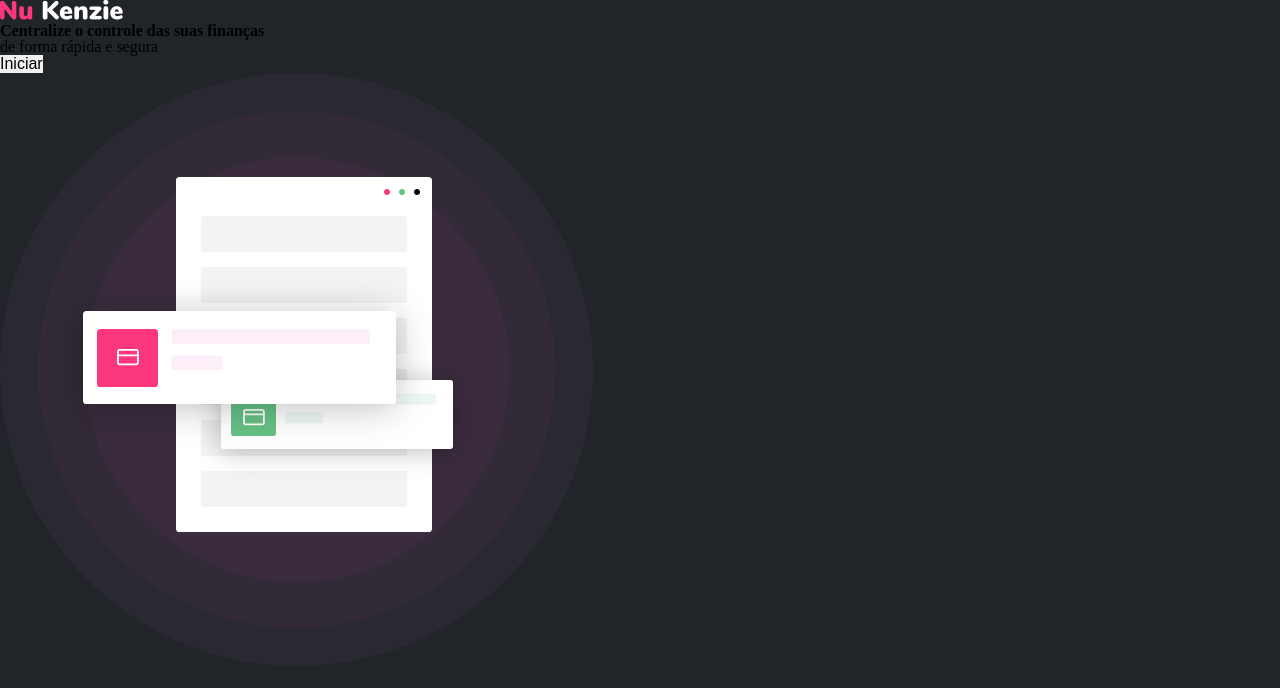
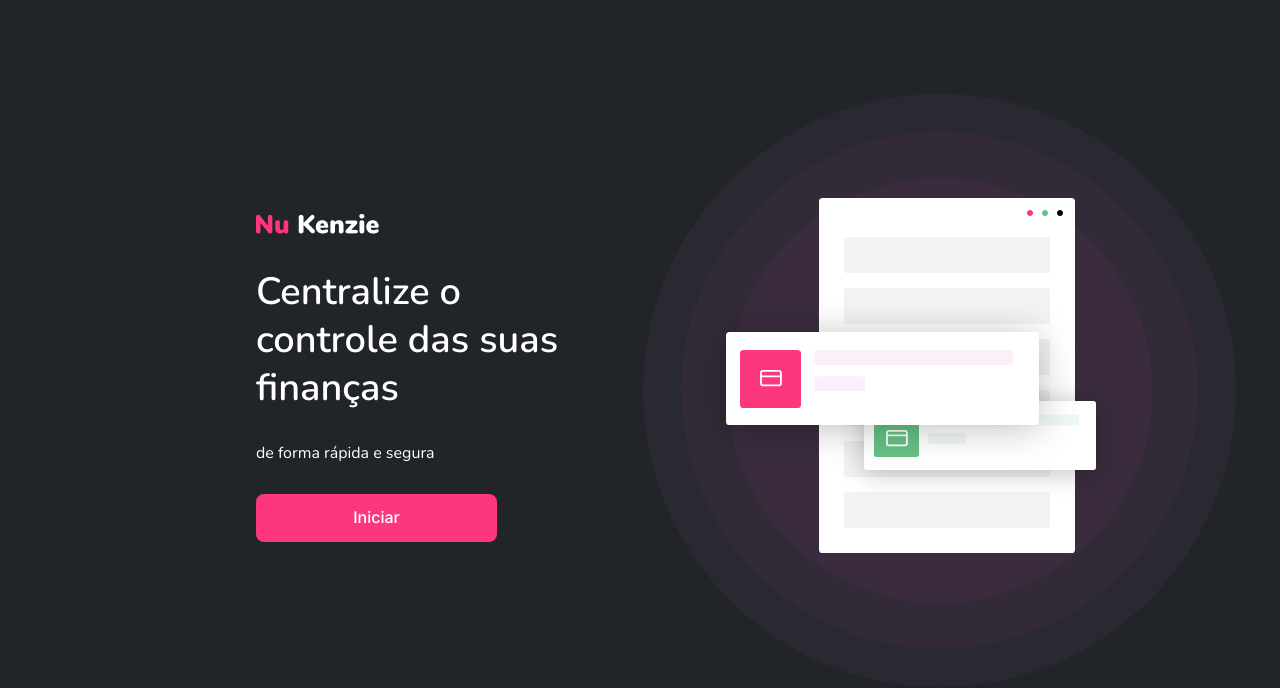
Before and after one commit to fernando-izar/160-NuKenzie, a React (Create React App) app: page / in a window 1280 px wide. Shown: the top 688 px of the page. Built offline with nearby package versions, Linux system fonts and the light colour scheme.

Commit message:
feat: initial page ok

```diff
--- a/src/components/InitialPage/index.jsx
+++ b/src/components/InitialPage/index.jsx
@@ -16,7 +16,9 @@
             Centralize o controle das suas finanças
           </h1>
           <p className="land__paragraph">de forma rápida e segura</p>
-          <button onClick={changePage}>Iniciar</button>
+          <button className="land__button-start" onClick={changePage}>
+            Iniciar
+          </button>
         </div>
         <div className="art">
           <div className="circle-external">
--- a/src/components/InitialPage/style.css
+++ b/src/components/InitialPage/style.css
@@ -4,28 +4,72 @@
   width: 100%;
   height: 100vh;
   background: var(--grey-4);
-  -webkit-background-size: cover;
+  /* -webkit-background-size: cover;
   -moz-background-size: cover;
   -o-background-size: cover;
-  background-size: cover;
+  background-size: cover; */
+  display: flex;
 }
 
 .welcome {
+  margin-top: 214px;
+  margin-left: 256px;
+  margin-right: 40px;
 }
 
 .welcome__fig {
+  margin-bottom: 30.5px;
 }
 
 .welcome__img {
 }
 
 .land__title {
+  width: 347px;
+  height: 144px;
+  font-family: "Nunito";
+  font-style: normal;
+  font-weight: 800;
+  font-size: 38px;
+  line-height: 48px;
+  color: #ffffff;
+  margin-bottom: 28px;
 }
 
 .land__paragraph {
+  width: 260px;
+  height: 26px;
+  font-family: "Nunito";
+  font-style: normal;
+  font-weight: 400;
+  font-size: 16px;
+  line-height: 26px;
+  color: #ffffff;
+  margin-bottom: 28px;
+}
+
+.land__button-start {
+  display: flex;
+  flex-direction: row;
+  justify-content: center;
+  align-items: center;
+  padding: 13px 20px;
+  gap: 10px;
+  width: 241px;
+  height: 48px;
+  background: #fd377e;
+  border: 2px solid #fd377e;
+  border-radius: 8px;
+  font-family: "Inter";
+  font-style: normal;
+  font-weight: 500;
+  font-size: 16px;
+  line-height: 19px;
+  color: #ffffff;
 }
 
 .art {
+  margin-top: 94px;
 }
 
 .circle-external {
```
